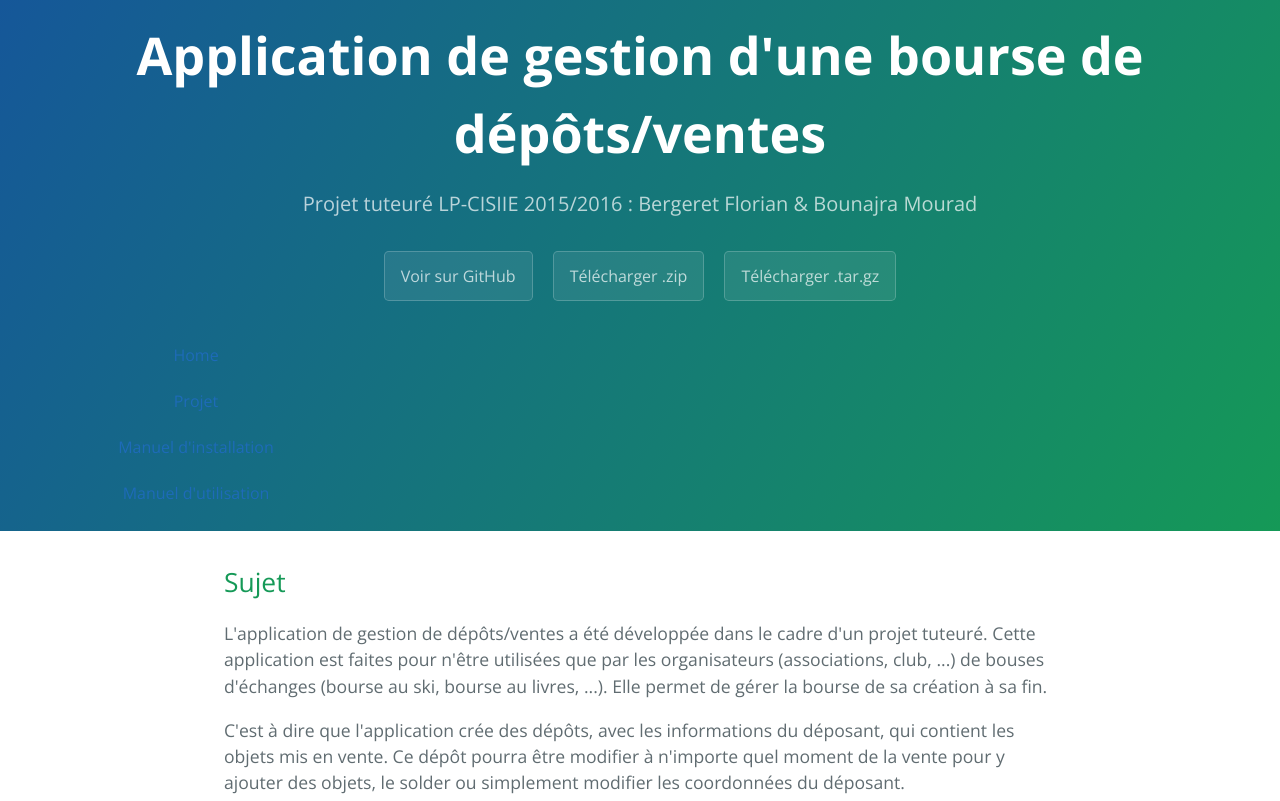
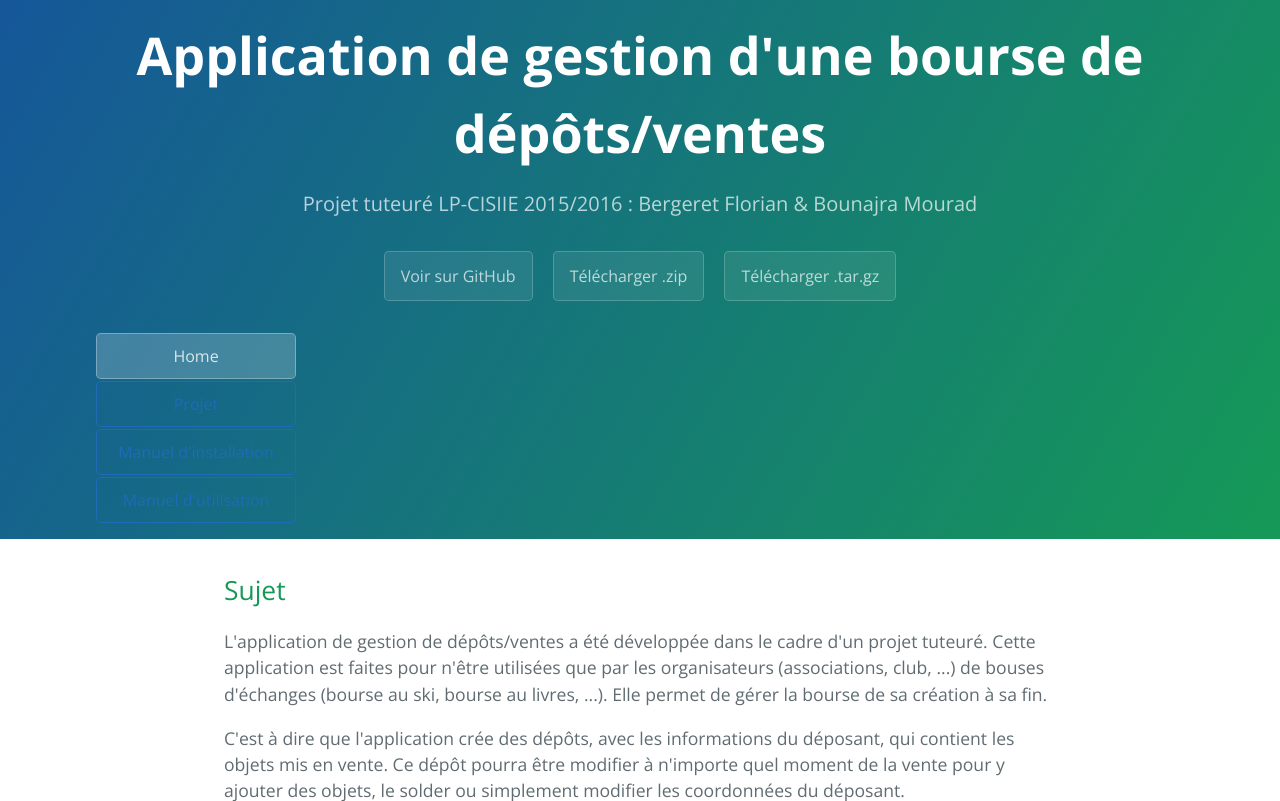
Before and after one commit to Bib52/DepotsVentes, a PHP site: page / in a window 1280 px wide. Shown: the top 801 px of the page. Run offline with PHP 8.4, Linux system fonts and the light colour scheme.

Commit message:
Update stylesheet.css

```diff
--- a/stylesheets/stylesheet.css
+++ b/stylesheets/stylesheet.css
@@ -283,13 +283,13 @@ a {
   float: left; }
 
 .nav-pills > li > a {
-  /*border-radius: 4px; */
+  border-radius: 4px;
   /*color: rgba(255, 255, 255, 0.7);*/
   /*background-color: rgba(255, 255, 255, 0.08);*/
   /*border-color: rgba(255, 255, 255, 0.2);*/
-  /*border-style: solid;*/
-  /*border-width: 1px;*/
-  /*border-radius: 0.3rem;*/
+  border-style: solid;
+  border-width: 1px;
+  border-radius: 0.3rem;
   /*transition: color 0.2s, background-color 0.2s, border-color 0.2s;*/
 }
 
@@ -299,10 +299,10 @@ a {
 .nav-pills > li.active > a,
 .nav-pills > li.active > a:hover,
 .nav-pills > li.active > a:focus {
-  /*color: rgba(255, 255, 255, 0.8);*/
-  /*text-decoration: none;*/
-  /*background-color: rgba(255, 255, 255, 0.2);*/
-  /*border-color: rgba(255, 255, 255, 0.3);*/
+  color: rgba(255, 255, 255, 0.8);
+  text-decoration: none;
+  background-color: rgba(255, 255, 255, 0.2);
+  border-color: rgba(255, 255, 255, 0.3);
   /*color: #fff;*/
   /*background-color: #337ab7; */
 }
```
